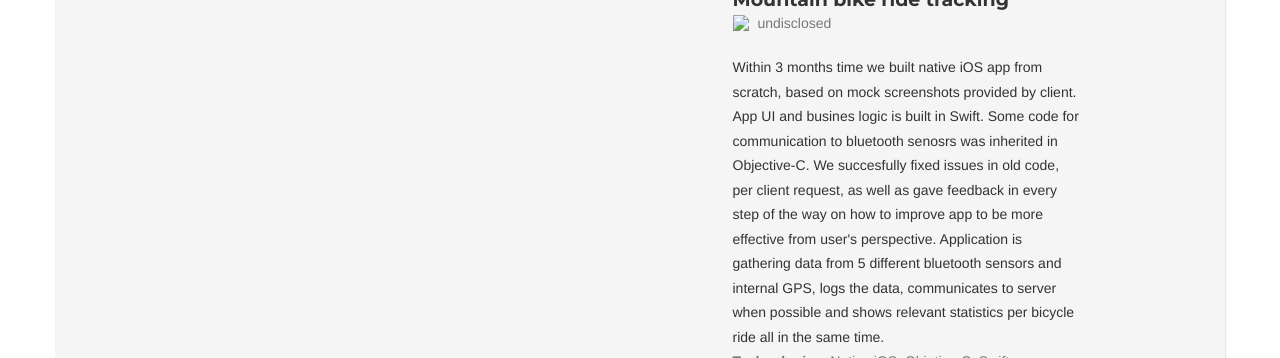
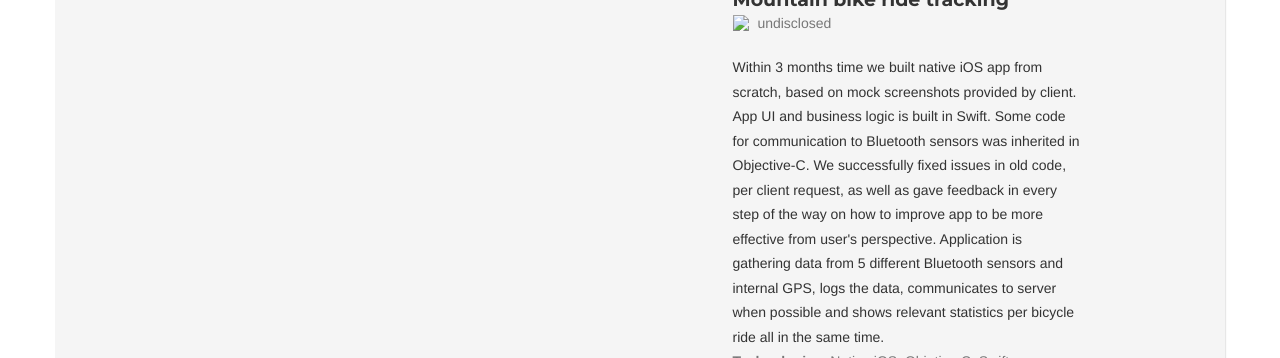
Before and after one commit to zoranzoran/pseudocode, a Jekyll site: the page built from _posts/2014-07-19-project-1.markdown, in a window 1280 px wide and 900 px high, scrolled down 2597 px. Shown: the part 201-559 px from the top of the window. Built offline with Jekyll 4.4.1, drawn with Linux system fonts in a browser that asks for light colours; a script that is not in the unit is left out.

Commit message:
Update 2014-07-19-project-1.markdown

```diff
--- a/_posts/2014-07-19-project-1.markdown
+++ b/_posts/2014-07-19-project-1.markdown
@@ -11,6 +11,6 @@ alt: image-alt
 project-date: 2018
 client: Non disclosed
 category: mobile
-description: Within 3 months time we built native iOS app from scratch, based on mock screenshots provided by client. App UI and busines logic is built in Swift. Some code for communication to bluetooth senosrs was inherited in Objective-C. We succesfully fixed issues in old code, per client request, as well as gave feedback in every step of the way on how to improve app to be more effective from user's perspective. Application is gathering data from 5 different bluetooth sensors and internal GPS, logs the data, communicates to server when possible and shows relevant statistics per bicycle ride all in the same time.
+description: Within 3 months time we built native iOS app from scratch, based on mock screenshots provided by client. App UI and business logic is built in Swift. Some code for communication to Bluetooth sensors was inherited in Objective-C. We successfully fixed issues in old code, per client request, as well as gave feedback in every step of the way on how to improve app to be more effective from user's perspective. Application is gathering data from 5 different Bluetooth sensors and internal GPS, logs the data, communicates to server when possible and shows relevant statistics per bicycle ride all in the same time.
 technologies: Native iOS, Objetive-C, Swift
 ---
```
